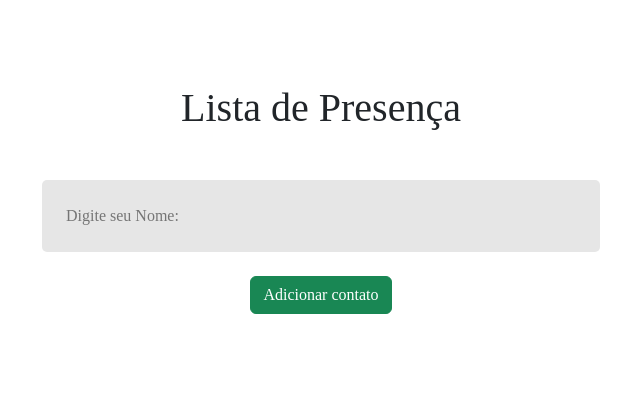
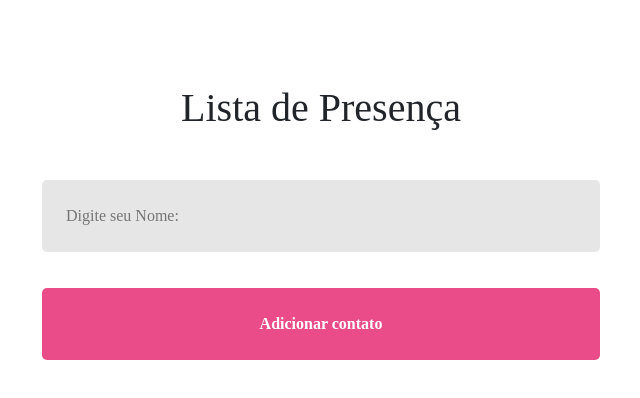
Before and after one commit to ViniHGV/React_App, a React (Vite) app: page / in a window 1280 px wide. Shown: the top 398 px of the page, without its empty margins (319-959 px from the left). Built offline with nearby package versions, Linux system fonts and the light colour scheme.

Commit message:
Criando estilização do container button

```diff
--- a/src/pages/Home/index.css
+++ b/src/pages/Home/index.css
@@ -25,3 +25,19 @@
 
     font-size: 16px;
 }
+
+.container button {
+    width: 50%;
+    padding: 24px;
+    font-weight: 700;
+
+    background-color: #EA4C89;
+    color: #FFFFFF;
+
+    border-radius: 5px;
+    margin: 12px 0 84px;
+    border: none;
+
+    cursor: pointer;
+    transition: filter 0.2s;
+}
--- a/src/pages/Home/index.jsx
+++ b/src/pages/Home/index.jsx
@@ -9,7 +9,7 @@ function Home() {
         <br/>
         <input type="text" placeholder='Digite seu Nome:'/>
         <br/>
-        <button type="button" class="btn btn-success">Adicionar contato</button>
+        <button>Adicionar contato</button>
       </div>
   )
 }
```
